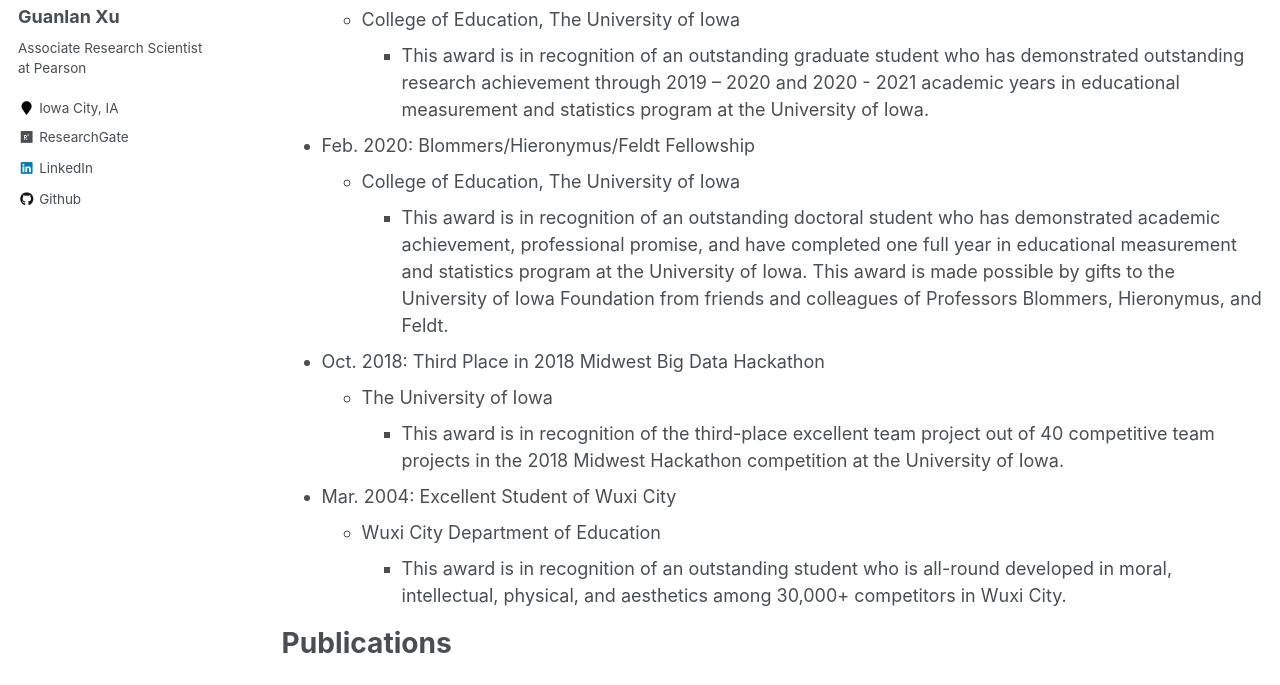
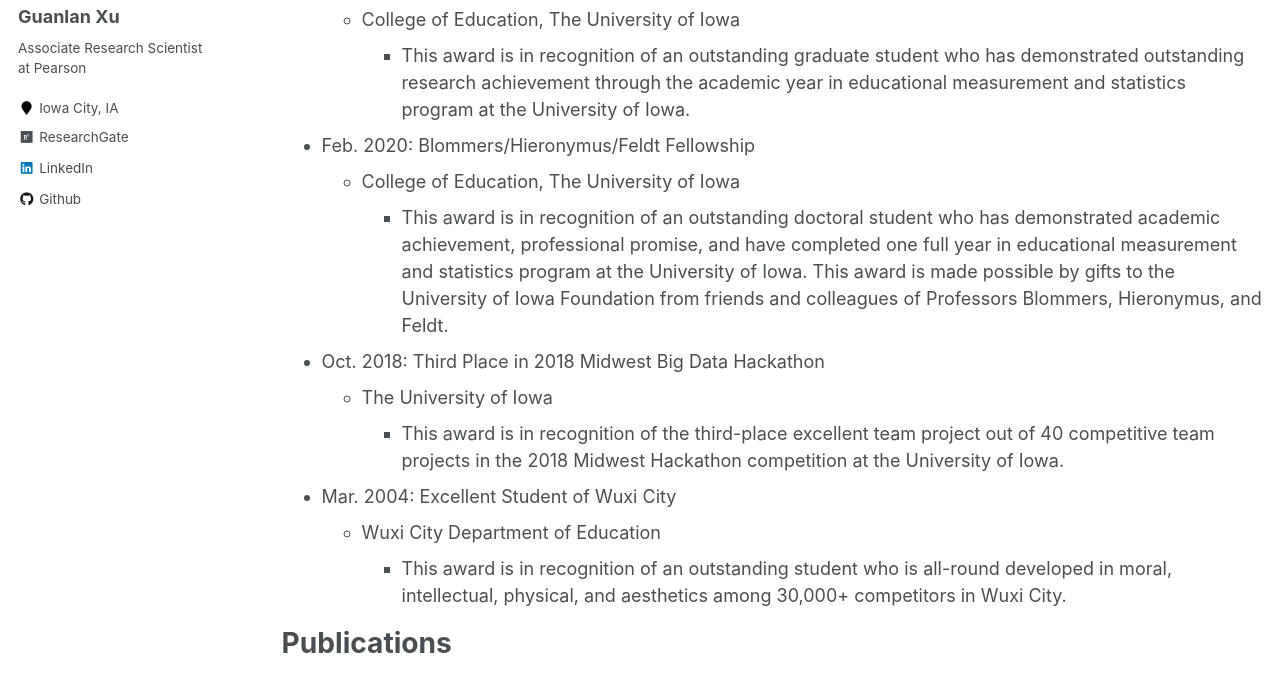
Before and after one commit to guanlanxu/guanlanxu.github.io, a Jekyll site: the page built from _pages/cv.md, in a window 1280 px wide and 900 px high, scrolled down 2421 px, cut to the strip 215-900 px from the top of the window. Built offline with Jekyll 4.4.1, drawn with Linux system fonts in a browser that asks for light colours; some of the changed text lies outside the part shown.

Commit message:
Update cv.md

```diff
--- a/_pages/cv.md
+++ b/_pages/cv.md
@@ -22,16 +22,19 @@ Work & Research Experience
 * 2021 - present : Associate Research Scientist
   * Pearson
 
+* 2021 - 2021 : Data Science Intern
+  * Corgee
+    * Conducted data queries and data cleaning.
+    * Compute important indices/statistics for visualization.
+    * Investigated sandbox opportuities and regulations to support company growth.
+
+
 * 2018 - 2021 : Research Assistant
   * The University of Iowa
     * Collected, cleaned, and analyzed various types of datasets.
     * Conducted psychometric research using R, SAS, SPSS, Mplus, FlexMIRT, and GENOVA.
 
-* 2021 - 2021 : Data Science Intern
-  * Corgee
-    * Conducted data queries and data cleaning.
-    * Compute important indices/statistics for visualization.
-    * Investigated sandbox opportuities and regulations to support company growth.
+
 
 * 2019 - 2020 : Preceptorship
   * ACTNext
@@ -90,7 +93,7 @@ Awards
 
 * Mar. 2020 & Mar. 2021: Research Award
   * College of Education, The University of Iowa
-    * This award is in recognition of an outstanding graduate student who has demonstrated outstanding research achievement through 2019 – 2020 and 2020 - 2021 academic years in educational measurement and statistics program at the University of Iowa.
+    * This award is in recognition of an outstanding graduate student who has demonstrated outstanding research achievement through the academic year in educational measurement and statistics program at the University of Iowa.
 
 
 * Feb. 2020: Blommers/Hieronymus/Feldt Fellowship
```
